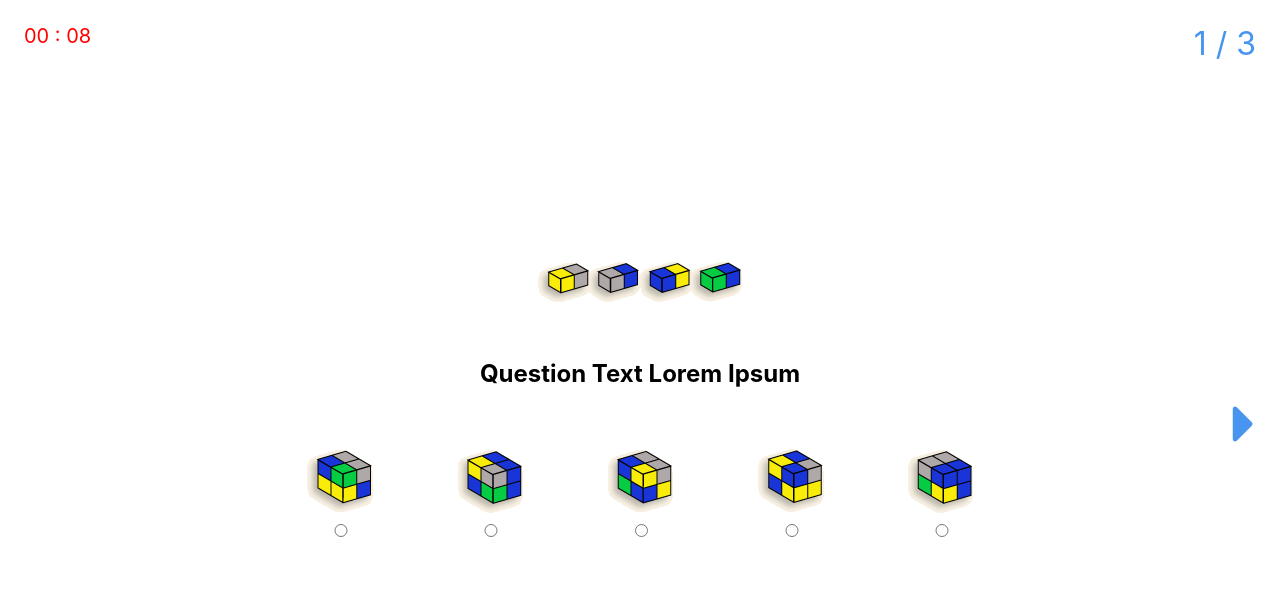
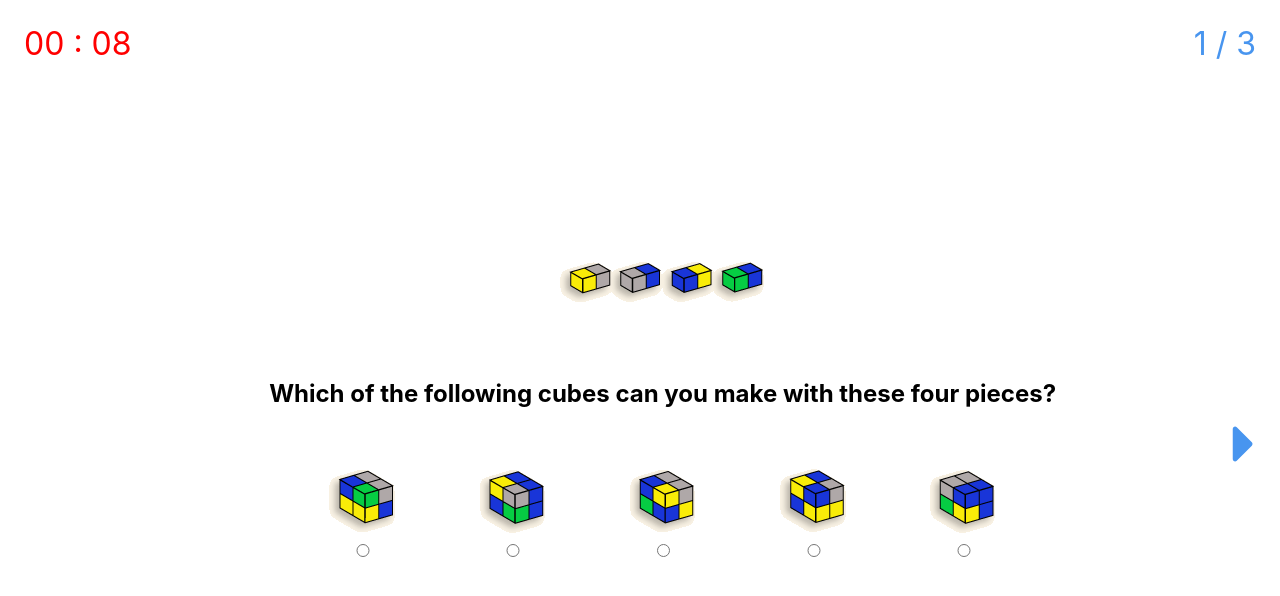
Before and after one commit to uoa-compsci399-s2-2022/spatial-skills-web-app, a React (Create React App) app in the folder client/: page /test in a window 1280 px wide. Shown: the top 596 px of the page. Built offline with nearby package versions, Linux system fonts and the light colour scheme.

Commit message:
Use relative units for CSS, add question text
Max size for images now use relative units. Side bars also take up less
of the screen.

```diff
--- a/client/src/containers/Test.jsx
+++ b/client/src/containers/Test.jsx
@@ -8,6 +8,8 @@ const Test = (props) => {
     const questionBank = [images, images2, images3];  // Local questions. Use parsed props eventually
     const questionTimeBank = [13, 120, 120];
     const questionTypeBank = ['multichoice', 'multichoice', 'entry'];
+    const questionTextBank = ['Which of the following cubes can you make with these four pieces?',
+                            'What comes next in the pattern?', 'How many triangles are there in this picture?'];
 
     const [questionNum, setQuestionNum] = useState(1);
     const [questionTime, setQuestionTime] = useState(questionTimeBank[questionNum - 1]);
@@ -60,17 +62,17 @@ const Test = (props) => {
 
     return (
         <div className='test'>
-            <div className='test__left__bar'>
+            <div className='test__left-bar'>
                 <TimerDisplay seconds={questionTime}/>
             </div>
 
             <div className='test__content'>
-                <Question question={getCurrentQuestion()}/>
-                <h2>Question Text Lorem Ipsum</h2>
+                <Question question={getCurrentQuestion()} />
+                <h2>{questionTextBank[questionNum - 1]}</h2>
                 <Answer question={getCurrentQuestion()} type={questionTypeBank[questionNum - 1]} submit={submitAnswer}/>
             </div>
 
-            <div className='test__right__bar'>
+            <div className='test__right-bar'>
                 <TestProgress current={questionNum} total={questionBank.length}/>
                 <NextButton onClick={() => nextQuestion(questionNum)}/>
                 <div></div>
@@ -181,7 +183,7 @@ const MultichoiceAnswer = (props) => {
 
 const TextEntryAnswer = (props) => {
     return (
-        <div className='answer__textentry'>
+        <div className='answer__text-entry'>
             <label htmlFor={props.label}></label>
             <input
                 type="text"
--- a/client/src/styles/Test.css
+++ b/client/src/styles/Test.css
@@ -7,12 +7,8 @@
     gap: 1rem;
 }
 
-.test div {
+.test__content {
     flex: 1 1 0%;
-}
-
-.test__content {
-    flex: 3 1 0%;
     display: flex;
     flex-direction: column;
     justify-content: center;
@@ -21,14 +17,14 @@
     animation: fadeIn 1s;
 }
 
-.test__left__bar {
+.test__left-bar {
     display: flex;
     justify-content: space-between;
     align-items: flex-start;
     height: 100vh;
 }
 
-.test__right__bar {
+.test__right-bar {
     display: flex;
     justify-content: space-between;
     align-items: flex-end;
@@ -44,8 +40,9 @@
 }
 
 .test__question img {
-    max-width: 600px;
-    max-height: 250px;
+    max-width: 40vw;
+    max-height: 40vh;
+    padding: 20px;
 }
 
 .test__answers {
@@ -69,34 +66,39 @@
 }
 
 .answer__choice img {
-    max-width: 150px;
-    max-height: 150px;
+    max-width: 10vw;
+    max-height: 10vh;
 }
 
-.answer__textentry {
+.answer__text-entry {
     display: flex;
     justify-content: center;
     align-items: center;
+
 }
 
-.answer__textentry input {
+.answer__text-entry input {
     border-radius: 8px;
     font-size: 24px;
     text-align: center;
     transition: background-color .25s;
+    height: 50px;
+    width: 200px;
 }
 
-.answer__textentry input:focus {
-    border: 2px solid var(--accent-color);
+.answer__text-entry input:focus,
+.answer__text-entry input:hover {
+    /* outline: none;
+    border: 2px solid var(--accent-color); */
     background-color: #98c8ff9a;
 }
 
-.answer__textentry input::placeholder {
+.answer__text-entry input::placeholder {
     color: rgba(129, 129, 129, 0.5);
     font-family: var(--font);
 }
 
-.answer__textentry input:focus::placeholder {
+.answer__text-entry input:focus::placeholder {
     color: transparent;
 }
 
@@ -125,7 +127,7 @@
 }
 
 .test__timer {
-    font-size: 20px;
+    font-size: 32px;
     color: var(--accent-color);
     padding: 24px;
 }
```
